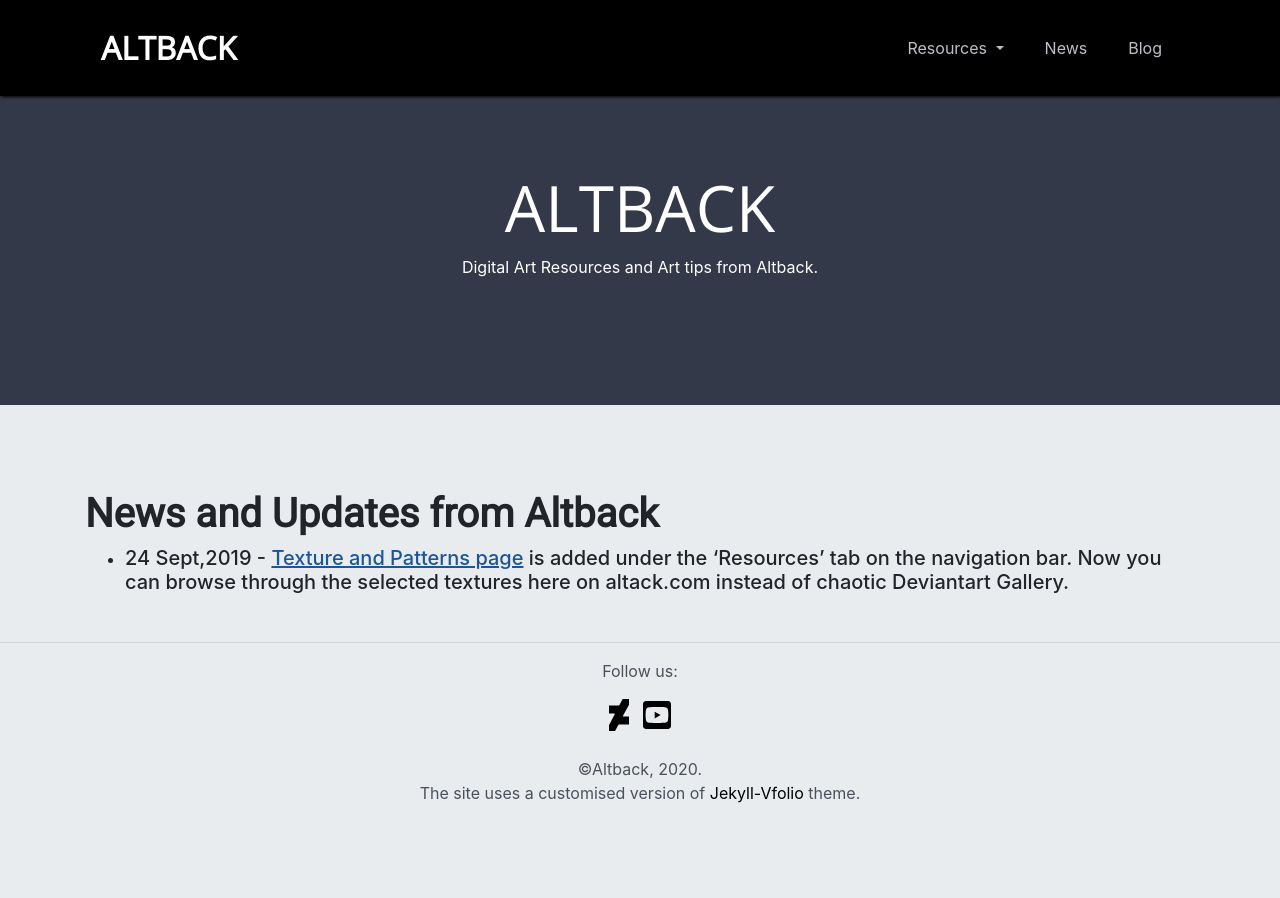
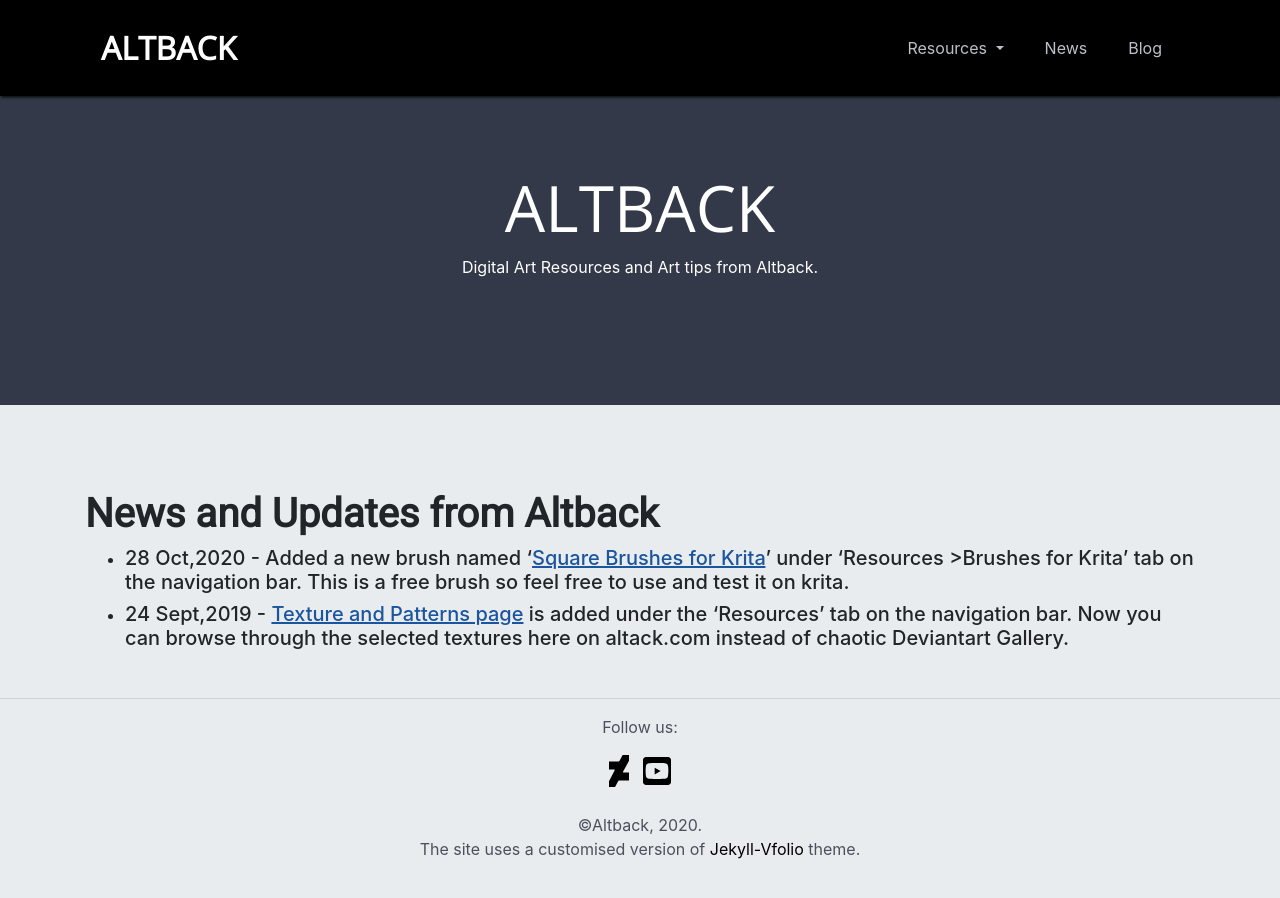
Before and after one commit to altback/altback.github.io, a Jekyll site: the page built from news.md, in a window 1280 px wide. Built offline with Jekyll 4.4.1, drawn with Linux system fonts in a browser that asks for light colours; nearby versions of some CDN libraries.

Commit message:
updated krita-brushes.md and news.md

```diff
--- a/_data/krita-brushes.yml
+++ b/_data/krita-brushes.yml
@@ -9,6 +9,7 @@
 # we just need to enter the videoID from the video link.
 - videotitle: Square Shape Brushes for KRITA by Altback
   videodescription: 'These brushes are helpful in creating graphical paintings. For the demo painting done with the brushes,<br> watch the <a href="https://youtu.be/vIK-oGALwfM">Wacom MobileStudio Pro 13-inch review on the youtube</a>.'
+  div-id: square-shape-brushes
   resource-type: Free
   app-tested: "Krita-4.2.6, krita-4.2.8, krita-4.2.9"
   download-links:
--- a/news.md
+++ b/news.md
@@ -4,4 +4,5 @@
 ---
 <h1 class="text-title text-banner font-weight-bold"> News and Updates from Altback </h1>
 <!-- ##### 20 JAN,19 - [Sample text from news article (linking to the homepage right now).]({{ site.baseurl }}/)-->
+- ##### 28 Oct,2020 - Added a new brush named '[Square Brushes for Krita](https://altback.com/krita-brushes.html#square-shape-brushes)' under 'Resources >Brushes for Krita' tab on the navigation bar. This is a free brush so feel free to use and test it on krita.
 - ##### 24 Sept,2019 - [Texture and Patterns page](https://altback.com/textures-and-patterns.html) is added under the 'Resources' tab on the navigation bar. Now you can browse through the selected textures here on altack.com instead of chaotic Deviantart Gallery.
```
Also changed, not shown: krita-brushes.md (+2 -2 lines).
